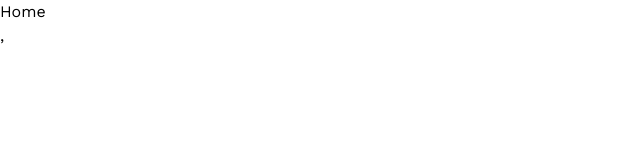
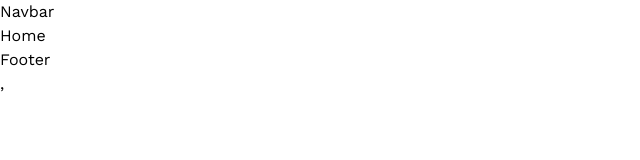
Before and after one commit to Uttamdevsharma/my-blog, a React (Vite) app in the folder frontend/: page / in a window 1280 px wide. Shown: the top 160 px of the page, without its empty margins (0-640 px from the left). Built offline with nearby package versions, Linux system fonts and the light colour scheme; a web font is replaced by a local one.

Commit message:
feat : navbar implement

```diff
--- a/frontend/src/App.jsx
+++ b/frontend/src/App.jsx
@@ -1,11 +1,14 @@
 import { Outlet } from 'react-router'
 import './App.css'
+import Navbar from './components/Navbar'
 
 function App() {
 
   return (
     <>
+    <Navbar/>
     <Outlet/>
+    <footer>Footer</footer>
     </>
   )
 }
--- /dev/null
+++ b/frontend/src/components/Navbar.jsx
@@ -0,0 +1,9 @@
+import React from 'react'
+
+const Navbar = () => {
+  return (
+    <div>Navbar</div>
+  )
+}
+
+export default Navbar
```
